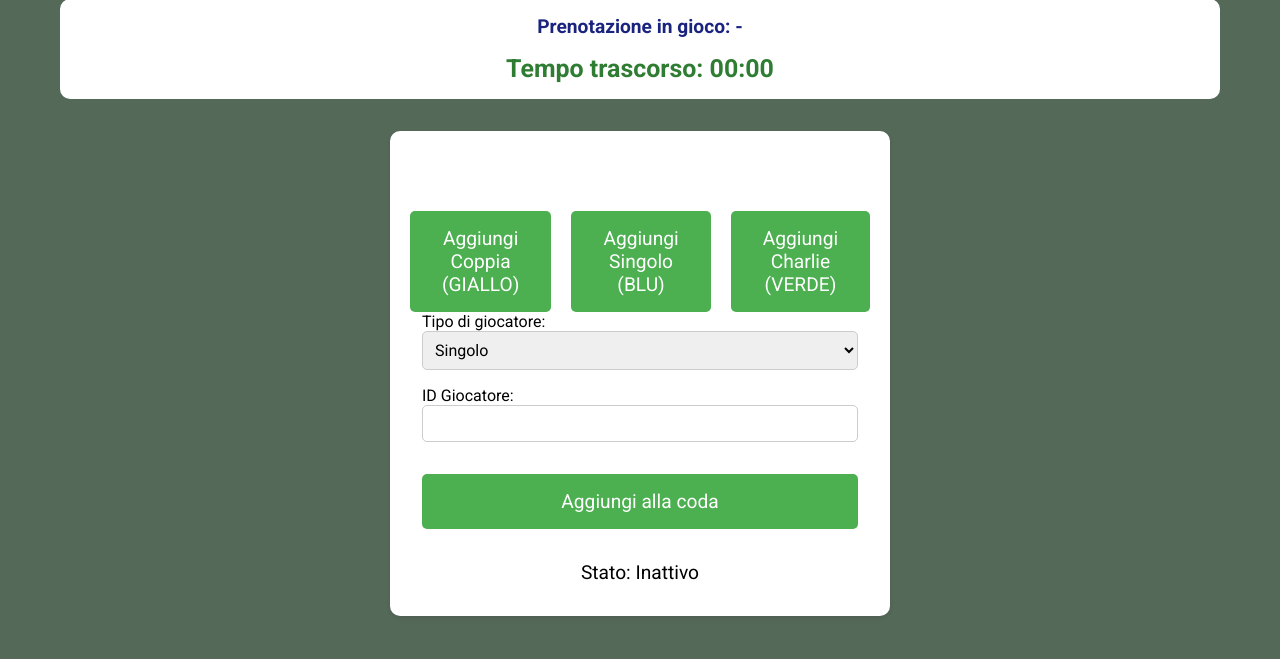
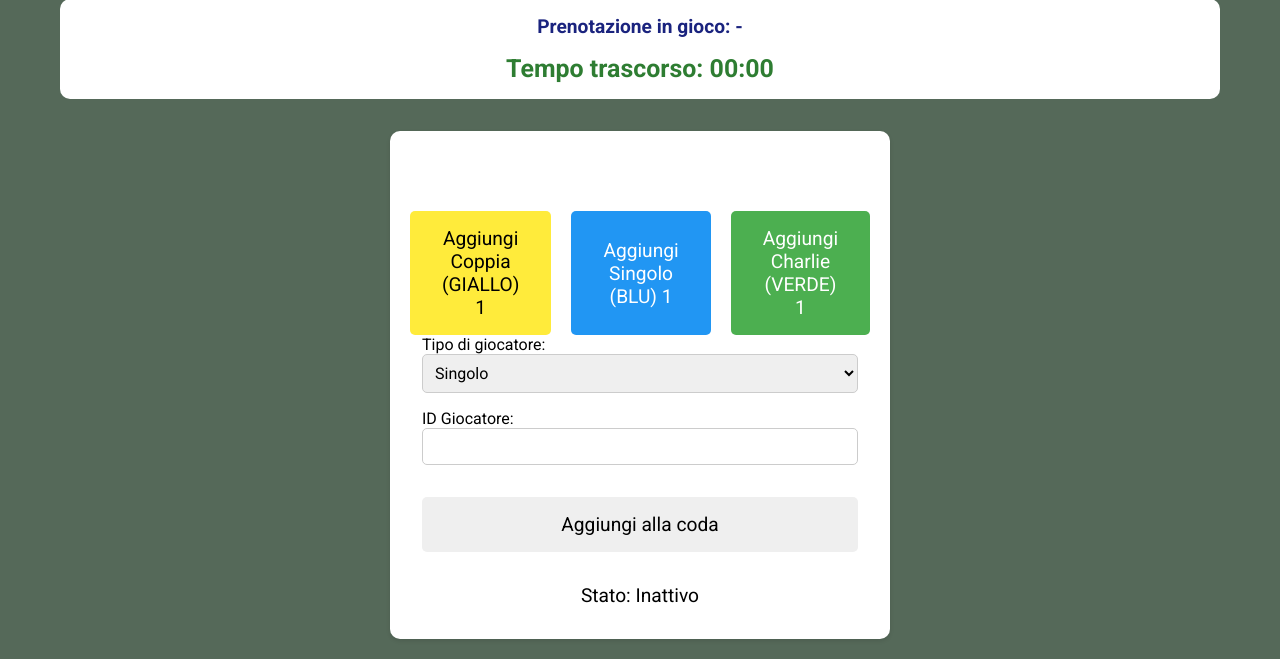
Before and after one commit to kekko-py/comicon-queue, a Flask app: page /controls/cassa in a window 1280 px wide. Shown: the part 197-856 px from the top of the page. Before the commit the page ends 813 px from the top, so only its background shows below. Run offline with Flask 3, Linux system fonts and the light colour scheme.

Commit message:
fix: added counter to buttons in cassa

```diff
--- a/static/css/controls_cassa.css
+++ b/static/css/controls_cassa.css
@@ -71,10 +71,23 @@
 }
 
 .btn-add {
+    width: 100%;
+    margin-top: 1rem;
+}
+
+.btn-yellow {
+    background: #FFEB3B;
+    color: black;
+}
+
+.btn-blue {
+    background: #2196F3;
+    color: white;
+}
+
+.btn-green {
     background: #4CAF50;
     color: white;
-    width: 100%;
-    margin-top: 1rem;
 }
 
 .btn-start:hover:not(:disabled) {
--- a/static/js/controls_cassa.js
+++ b/static/js/controls_cassa.js
@@ -37,6 +37,7 @@
     if (coupleCounter <= 100) {
         addPlayer('couple', coupleCounter, 'GIALLO');
         coupleCounter++;
+        this.textContent = `Aggiungi Coppia (GIALLO) ${coupleCounter}`;
     } else {
         alert('Limite massimo di 100 coppie raggiunto.');
     }
@@ -46,6 +47,7 @@
     if (singleCounter <= 100) {
         addPlayer('single', singleCounter, 'BLU');
         singleCounter++;
+        this.textContent = `Aggiungi Singolo (BLU) ${singleCounter}`;
     } else {
         alert('Limite massimo di 100 singoli raggiunto.');
     }
@@ -55,6 +57,7 @@
     if (charlieCounter <= 100) {
         addPlayer('charlie', charlieCounter, 'VERDE');
         charlieCounter++;
+        this.textContent = `Aggiungi Charlie (VERDE) ${charlieCounter}`;
     } else {
         alert('Limite massimo di 100 Charlie raggiunto.');
     }
--- a/templates/controls_cassa.html
+++ b/templates/controls_cassa.html
@@ -18,9 +18,9 @@
 
 <div class="control-panel">
     <div class="button-group">
-        <button id="add-couple-btn" class="btn btn-add">Aggiungi Coppia (GIALLO)</button>
-        <button id="add-single-btn" class="btn btn-add">Aggiungi Singolo (BLU)</button>
-        <button id="add-charlie-btn" class="btn btn-add">Aggiungi Charlie (VERDE)</button>
+        <button id="add-couple-btn" class="btn btn-add btn-yellow">Aggiungi Coppia (GIALLO) 1</button>
+        <button id="add-single-btn" class="btn btn-add btn-blue">Aggiungi Singolo (BLU) 1</button>
+        <button id="add-charlie-btn" class="btn btn-add btn-green">Aggiungi Charlie (VERDE) 1</button>
     </div>
     <form id="queueForm">
         <label for="playerType">Tipo di giocatore:</label>
```
